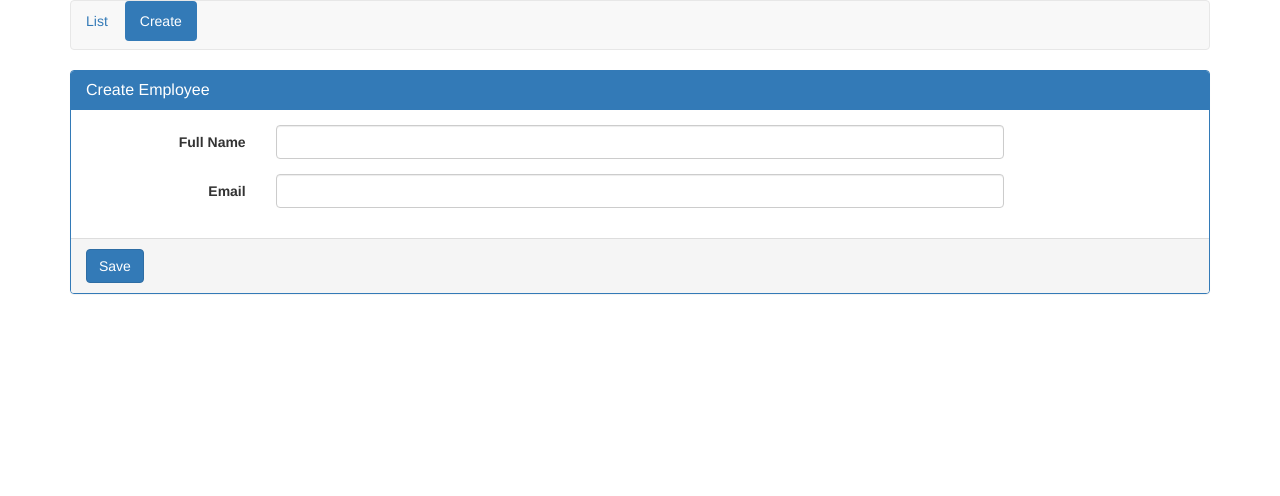
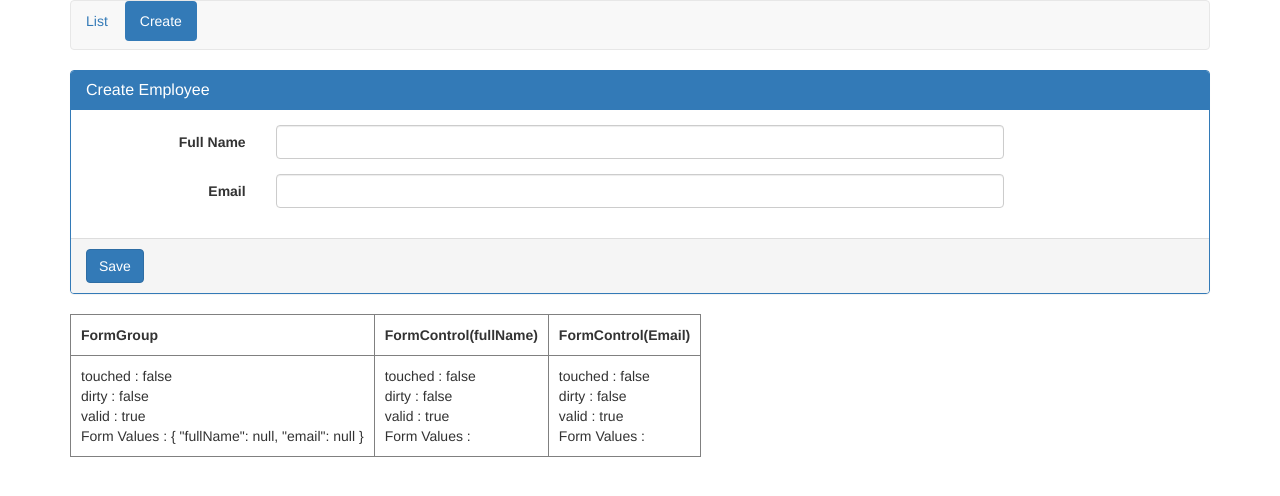
Before and after one commit to 22krishan/kuduvenkat, an Angular app: page /create in a window 1280 px wide. Shown: the top 496 px of the page. Built offline with nearby package versions, Linux system fonts and the light colour scheme.

Commit message:
tutorial5

```diff
--- a/src/app/employee/create-employee.component.html
+++ b/src/app/employee/create-employee.component.html
@@ -25,3 +25,31 @@
     </div>
   </div>
 </form>
+
+<table border="1">
+  <tr>
+    <th style="padding: 10px">FormGroup</th>
+    <th style="padding: 10px">FormControl(fullName)</th>
+    <th style="padding: 10px">FormControl(Email)</th>
+  </tr>
+  <tr>
+    <td style="padding: 10px">
+      touched : {{ employeeForm.touched }}
+      <br/> dirty : {{ employeeForm.touched }}
+      <br/> valid : {{ employeeForm.valid }}
+      <br/> Form Values : {{ employeeForm.value | json }}
+    </td>
+    <td style="padding: 10px">
+        touched : {{ employeeForm.get('fullName').touched }}
+        <br/> dirty : {{ employeeForm.get('fullName').dirty  }}
+        <br/> valid : {{ employeeForm.get('fullName').valid  }}
+        <br/> Form Values : {{employeeForm.get('fullName').value }}
+      </td>
+    <td style="padding: 10px">
+        touched : {{ employeeForm.get('email').touched }}
+        <br/> dirty : {{ employeeForm.get('email').dirty  }}
+        <br/> valid : {{ employeeForm.get('email').valid  }}
+        <br/> Form Values : {{employeeForm.get('email').value }}
+    </td>
+  </tr>
+</table>
```
